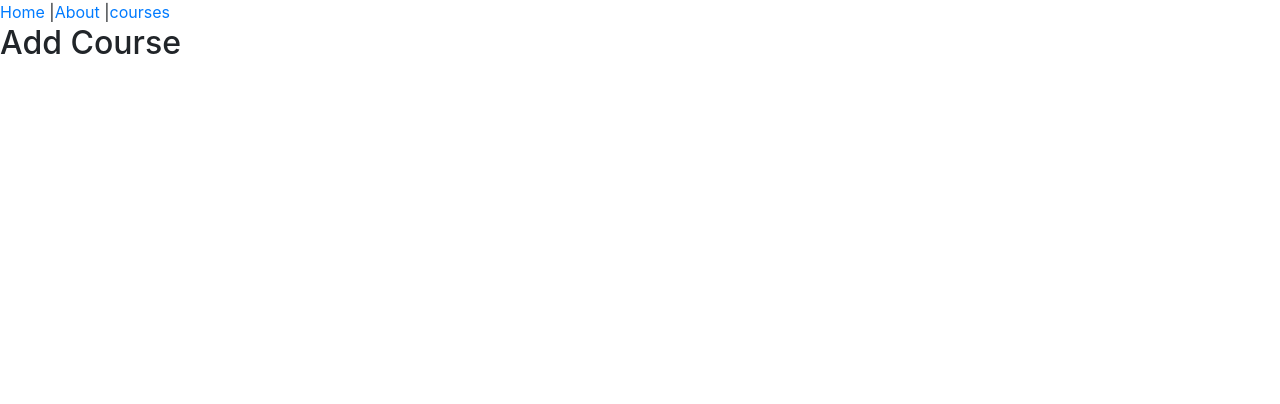
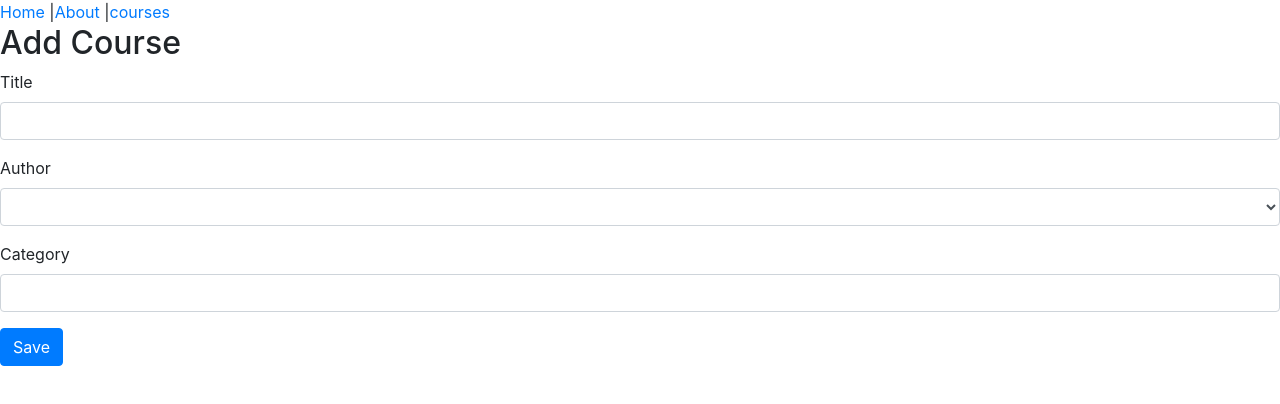
Before and after one commit to rakib-09/react-flux, a React (Create React App) app: page /course in a window 1280 px wide. Shown: the top 404 px of the page. Built offline with nearby package versions, Linux system fonts and the light colour scheme; no server answers.

Commit message:
completed creating reusable text input

```diff
--- a/src/components/AddNewCourse.js
+++ b/src/components/AddNewCourse.js
@@ -1,11 +1,28 @@
-import React from 'react'
+import React, { useState } from 'react'
+import CourseForm from './CourseForm'
 
 const AddNewCourse = props => {
+    const [course, setCourse] = useState({
+        id: null,
+        title: null,
+        authorId: null,
+        slug: "",
+        category: null
+    })
+
+    const handleChange = ({target}) => {
+        setCourse({
+          ...course,
+          [target.name]: target.value,
+        });
+    }
+
     return (
-        <>
+      <>
         <h2>Add Course</h2>
-        </>
-    )
+        <CourseForm course={course} onChange={handleChange} />
+      </>
+    );
 }
 
 export default AddNewCourse
--- a/src/components/CourseForm.js
+++ b/src/components/CourseForm.js
@@ -1,20 +1,16 @@
 import React from "react";
+import TextInput from "./commons/TextInput";
 
 function CourseForm(props) {
   return (
     <form>
-      <div className="form-group">
-        <label htmlFor="title">Title</label>
-        <div className="field">
-          <input
+          <TextInput
             id="title"
-            type="text"
             name="title"
-            className="form-control"
-            value=""
+            label="Title"
+            onChange={props.onChange}
+            value={props.course.title || ""}
           />
-        </div>
-      </div>
 
         <div className="form-group">
             <label htmlFor="author">Author</label>
@@ -22,7 +18,8 @@ function CourseForm(props) {
             <select
                 id="author"
                 name="authorId"
-            value=""
+                value={props.course.authorId || ""}
+                onChange={props.onChange}
                 className="form-control"
             >
                 <option value="" />
@@ -31,19 +28,13 @@ function CourseForm(props) {
             </select>
             </div>
         </div>
-
-      <div className="form-group">
-        <label htmlFor="category">Category</label>
-        <div className="field">
-          <input
-            type="text"
+          <TextInput
             id="category"
             name="category"
-            className="form-control"
-            value=""
+            label="Category"
+            onChange={props.onChange}
+            value={props.course.category || ""}
           />
-        </div>
-      </div>
 
       <input type="submit" value="Save" className="btn btn-primary" />
     </form>
--- /dev/null
+++ b/src/components/commons/TextInput.js
@@ -0,0 +1,41 @@
+import React from "react";
+import PropTypes from 'prop-types'
+
+const TextInput = props => {
+
+    let wrapperClass = "form-group"
+
+    if (props.error.length > 0) {
+        wrapperClass += "has-error"
+    }
+    return (
+      <div className={wrapperClass}>
+            <label htmlFor={props.id}>{props.label}</label>
+        <div className="field">
+          <input
+            id={props.id}
+            type="text"
+            name={props.name}
+            className="form-control"
+            onChange={props.onChange}
+            value={props.value || ""}
+          />
+            </div>
+            {props.error && <div className="alert alert-danger">{props.error}</div>}
+      </div>
+    );
+}
+
+TextInput.prototypes = {
+  id: PropTypes.string.isRequired,
+  name: PropTypes.string.isRequired,
+  label: PropTypes.string.isRequired,
+  onChange: PropTypes.func.isRequired,
+  value: PropTypes.string,
+  error: PropTypes.string
+};
+TextInput.defaultProps = {
+    error : ""
+}
+
+export default TextInput
```
Lines whose indentation alone changed are shown as unchanged.
